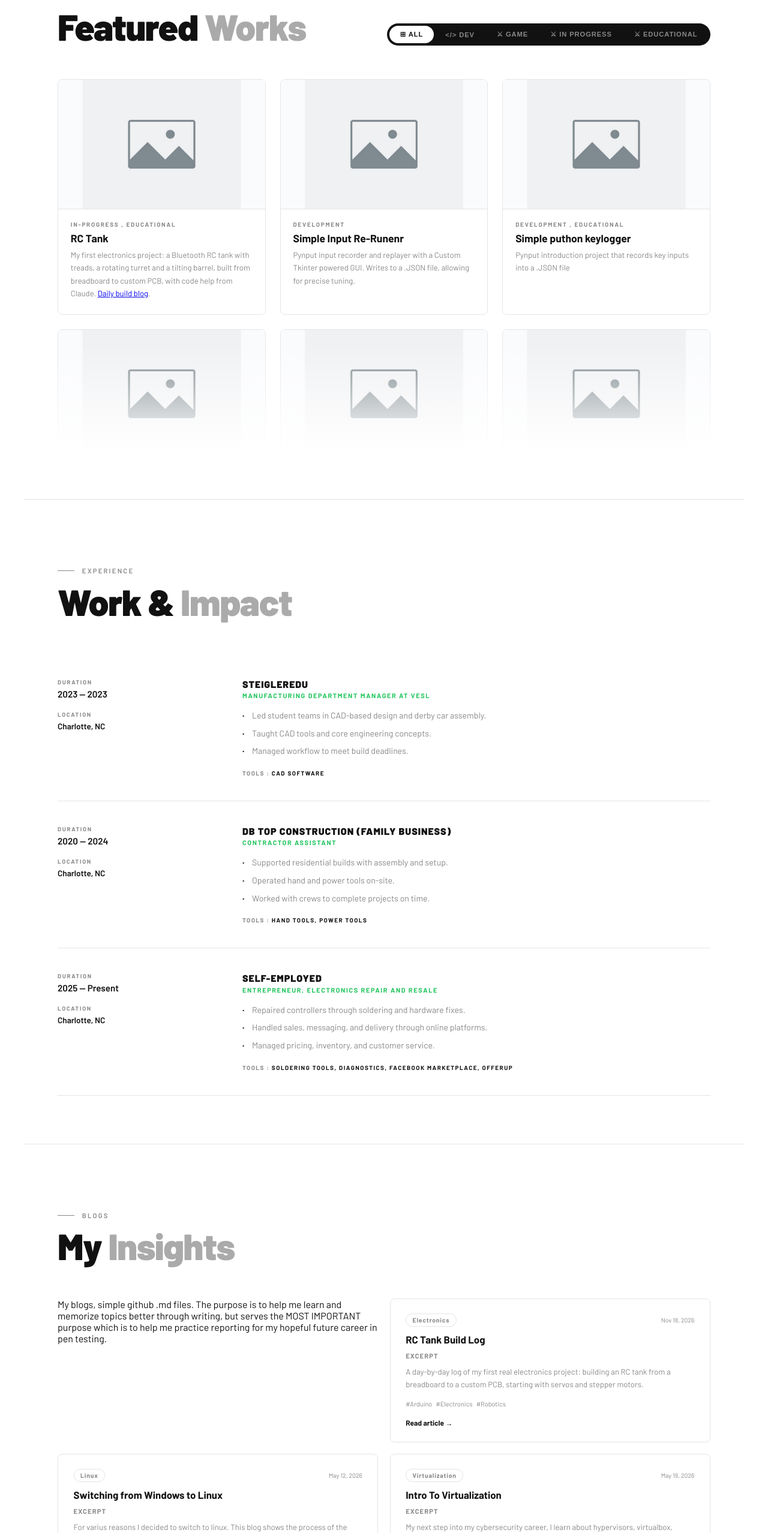
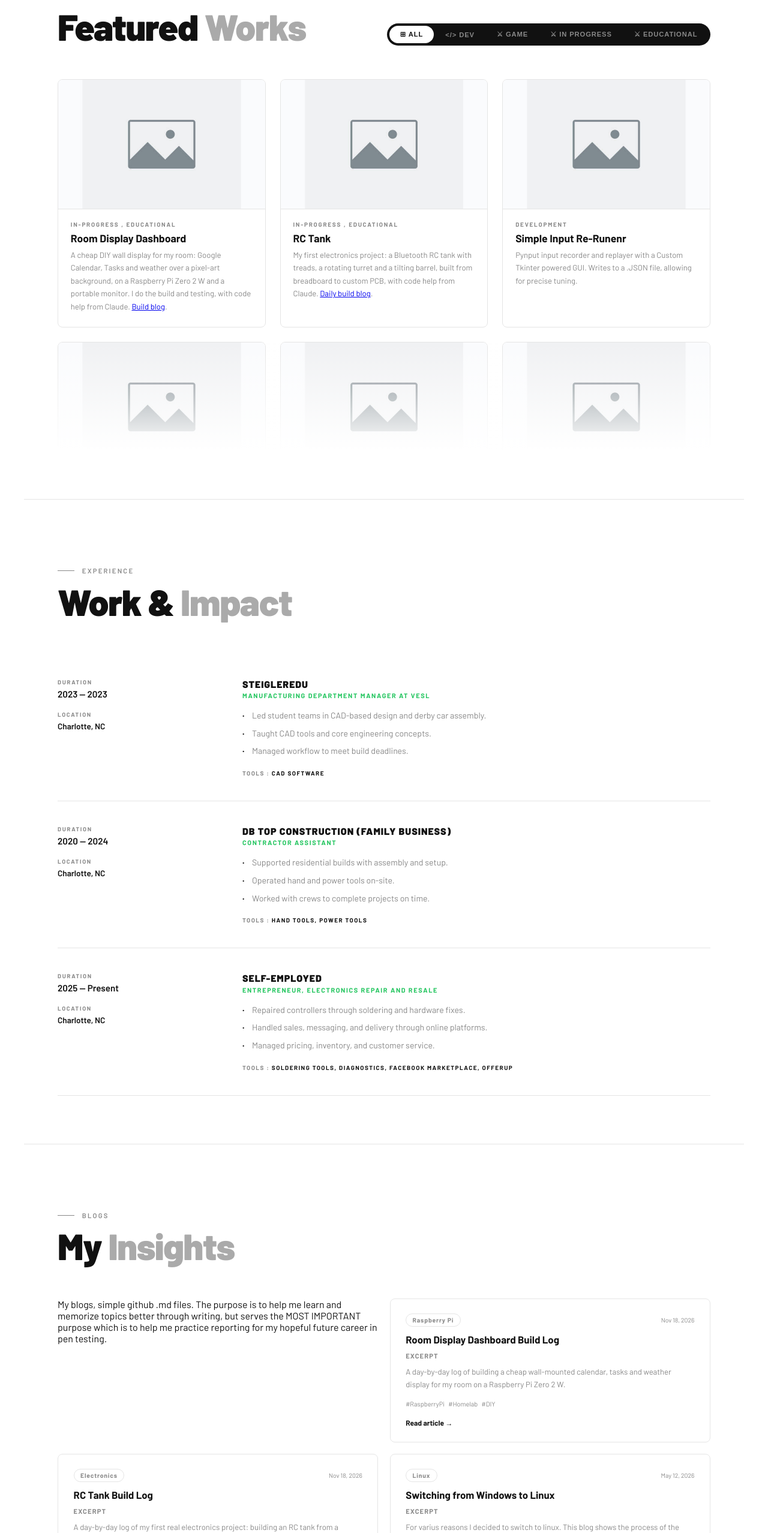
Before and after one commit to HiMyNamesSeb/HiMyNamesSeb.github.io, a plain HTML site: page index.html in a window 1280 px wide. Shown: the part 2264-4820 px from the top of the page at 60% size. Drawn offline with Linux system fonts and the light colour scheme.

Commit message:
Add Room Display Dashboard project and blog cards

```diff
--- a/index.html
+++ b/index.html
@@ -1007,6 +1007,24 @@
         </div>
       </div>
 -->
+<!-- PROJECT: Room Display Dashboard -->
+      <div class="project-card" data-category="progress educational">
+        <div class="project-img">
+            <img src="assets/empty.jpg" alt="project picture" style="width:100%;height:100%;object-fit:cover;">
+          <a href="https://github.com/HiMyNamesSeb/room-display-dashboard" target="_blank" class="project-repo-btn" title="View on GitHub">
+            <svg xmlns="http://www.w3.org/2000/svg" viewBox="0 0 24 24" fill="none" stroke="currentColor" stroke-width="2" stroke-linecap="round" stroke-linejoin="round"><path d="M7 17L17 7M17 7H7M17 7v10"/></svg>
+          </a>
+        </div>
+        <div class="project-body">
+          <div class="project-category">
+            IN-PROGRESS , EDUCATIONAL
+            <a href="https://github.com/HiMyNamesSeb/room-display-dashboard" target="_blank">↗</a>
+          </div>
+          <div class="project-name">Room Display Dashboard</div>
+          <div class="project-desc">A cheap DIY wall display for my room: Google Calendar, Tasks and weather over a pixel-art background, on a Raspberry Pi Zero 2 W and a portable monitor. I do the build and testing, with code help from Claude. <a href="https://github.com/HiMyNamesSeb/Blogs/tree/main/room-display-dashboard" target="_blank">Build blog</a>.</div>
+        </div>
+      </div>
+
 <!-- PROJECT: RC Tank -->
       <div class="project-card" data-category="progress educational">
         <div class="project-img">
@@ -1273,6 +1291,22 @@
         My blogs, simple github .md files. The purpose is to help me learn and memorize topics better through writing,
 		but serves the MOST IMPORTANT purpose which is to help me practice reporting for my hopeful future career in pen testing.
 
+      <a href="https://github.com/HiMyNamesSeb/Blogs/tree/main/room-display-dashboard" class="blog-card">
+        <div class="blog-meta">
+          <span class="blog-tag">Raspberry Pi</span>
+          <span class="blog-date">Nov 18, 2026</span>
+        </div>
+        <div class="blog-title">Room Display Dashboard Build Log</div>
+        <div class="blog-excerpt-label">Excerpt</div>
+        <div class="blog-excerpt">A day-by-day log of building a cheap wall-mounted calendar, tasks and weather display for my room on a Raspberry Pi Zero 2 W.</div>
+        <div class="blog-tags">
+          <span class="blog-hashtag">#RaspberryPi</span>
+          <span class="blog-hashtag">#Homelab</span>
+          <span class="blog-hashtag">#DIY</span>
+        </div>
+        <div class="blog-read">Read article →</div>
+      </a>
+
       <a href="https://github.com/HiMyNamesSeb/Blogs/tree/main/rc-tank-project" class="blog-card">
         <div class="blog-meta">
           <span class="blog-tag">Electronics</span>
```
